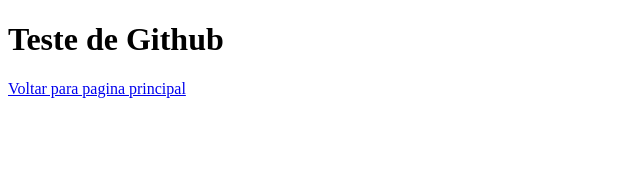
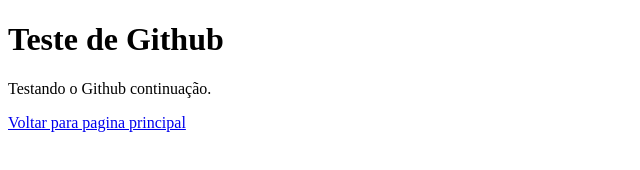
Before and after one commit to GustavoCassara/aulagithub, a plain HTML site: page testegithub.html in a window 1280 px wide. Shown: the whole page, without its empty margins (0-640 px from the left). Drawn offline with Linux system fonts and the light colour scheme.

Commit message:
Acrescentado nova linha

```diff
--- a/testegithub.html
+++ b/testegithub.html
@@ -9,6 +9,7 @@
     <h1>
         Teste de Github
     </h1>
+    <p>Testando o Github continuação.</p>
     <a href="index.html">Voltar para pagina principal</a>
 
 </body>
```
